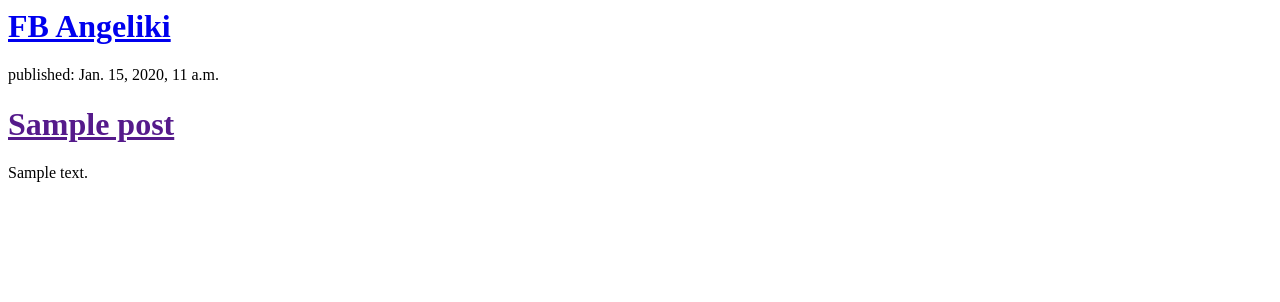
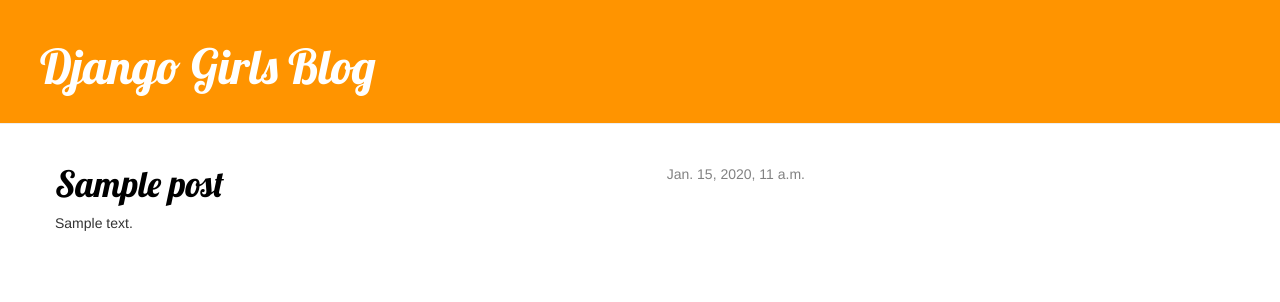
Before and after one commit to Gola92/Angelikaproject, a Django app: template myproject/blog/templates/blog/post_list.html in a window 1280 px wide. Shown: the top 302 px of the page. Run offline with Django 3.2, Linux system fonts and the light colour scheme; the template is opened without the code that fills it: values that come from a table or form of the project are taken from there, others are empty; tables that the repository leaves empty hold one stand-in row (values such as "Sample post"); some libraries are stand-ins or nearby versions.

Commit message:
wydetytowalam przez CSS

```diff
--- /dev/null
+++ b/myproject/blog/templates/blog/base.html
@@ -0,0 +1,23 @@
+{% load staticfiles %}
+<html>
+<head>
+<link rel="stylesheet" href="//maxcdn.bootstrapcdn.com/bootstrap/3.2.0/css/bootstrap.min.css">
+<link rel="stylesheet" href="//maxcdn.bootstrapcdn.com/bootstrap/3.2.0/css/bootstrap-theme.min.css">
+<link rel="stylesheet" href="{% static 'css/blog.css' %}">
+<link href="//fonts.googleapis.com/css?family=Lobster&subset=latin,latin-ext" rel="stylesheet" type="text/css">
+<title>Blog Angie</title>
+</head>
+<body>
+  <div class="page-header">
+          <h1><a href="/">Django Girls Blog</a></h1>
+      </div>
+      <div class="content container">
+          <div class="row">
+              <div class="col-md-8">
+              {% block content %}
+              {% endblock %}
+              </div>
+          </div>
+      </div>
+</body>
+</html>
--- a/myproject/blog/templates/blog/post_list.html
+++ b/myproject/blog/templates/blog/post_list.html
@@ -1,16 +1,12 @@
-<html>
-<head>
-<title>Blog Angie</title>
-</head>
-<body>
-<div>
-  <h1><a href="https://www.facebook.com/Gola.Myszka">FB Angeliki</a></h1>
-  {% for post in posts %}
-    <div>
-        <p>published: {{ post.published_date }}</p>
-        <h1><a href="">{{ post.title }}</a></h1>
-        <p>{{ post.text|linebreaksbr }}</p>
-    </div>
-{% endfor %}
-</body>
-</html>
+{% extends 'blog/base.html' %}
+{% block content %}
+            {% for post in posts %}
+                <div class="post">
+                    <div class="date">
+                        {{ post.published_date }}
+                    </div>
+                    <h1><a href="">{{ post.title }}</a></h1>
+                    <p>{{ post.text|linebreaksbr }}</p>
+                </div>
+            {% endfor %}
+{% endblock content %}
--- a/myproject/settings.py
+++ b/myproject/settings.py
@@ -102,3 +102,7 @@ USE_TZ = True
 
 STATIC_URL = '/static/'
 STATIC_ROOT = os.path.join(BASE_DIR, 'public', 'static')
+
+STATICFILES_DIRS = (
+    os.path.join(BASE_DIR, "static"),
+)
--- /dev/null
+++ b/static/css/blog.css
@@ -0,0 +1,47 @@
+.page-header {
+    background-color: #ff9400;
+    margin-top: 0;
+    padding: 20px 20px 20px 40px;
+}
+
+.page-header h1, .page-header h1 a, .page-header h1 a:visited, .page-header h1 a:active {
+    color: #ffffff;
+    font-size: 36pt;
+    text-decoration: none;
+}
+
+.content {
+    margin-left: 40px;
+}
+
+h1, h2, h3, h4 {
+    font-family: 'Lobster', cursive;
+}
+
+.date {
+    float: right;
+    color: #828282;
+}
+
+.save {
+    float: right;
+}
+
+.post-form textarea, .post-form input {
+    width: 100%;
+}
+
+.top-menu, .top-menu:hover, .top-menu:visited {
+    color: #ffffff;
+    float: right;
+    font-size: 26pt;
+    margin-right: 20px;
+}
+
+.post {
+    margin-bottom: 70px;
+}
+
+.post h1 a, .post h1 a:visited {
+    color: #000000;
+}
```
